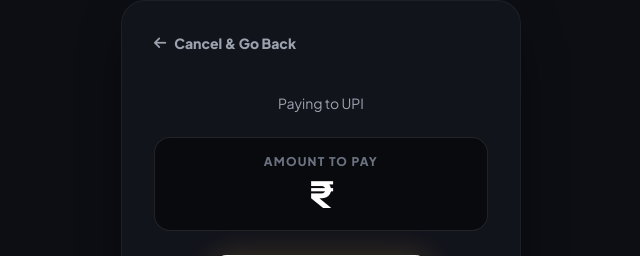
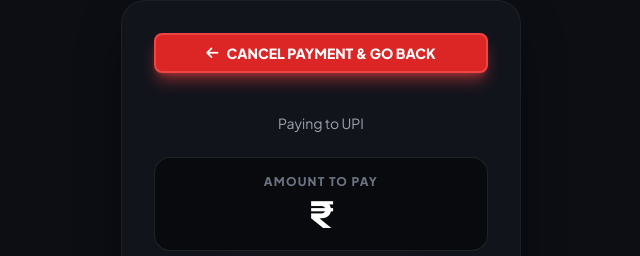
Before and after one commit to KARAMbhaiyaaaa425/KARAN13467GH, a Flask app: template templates/checkout.html in a window 1280 px wide. Shown: the top 256 px of the page, without its empty margins (319-959 px from the left). Run offline with Flask 3, Linux system fonts and the light colour scheme; the template is opened without the code that fills it, so the values that code supplies are empty; some libraries are stand-ins or nearby versions.

Commit message:
Add files via upload

```diff
--- a/templates/checkout.html
+++ b/templates/checkout.html
@@ -160,8 +160,8 @@
     <div class="checkout-container text-center">
         <!-- Cancel Button -->
         <div class="text-left mb-4">
-            <button id="cancelBtn" class="text-gray-400 hover:text-white text-sm font-bold flex items-center gap-2 transition-colors">
-                <i class="fas fa-arrow-left"></i> Cancel & Go Back
+            <button id="cancelBtn" class="bg-red-600 hover:bg-red-700 text-white px-4 py-2 rounded-lg text-sm font-bold flex items-center gap-2 transition-colors w-full justify-center border-2 border-red-500 shadow-lg shadow-red-500/50">
+                <i class="fas fa-arrow-left"></i> CANCEL PAYMENT & GO BACK
             </button>
         </div>
         <!-- Logo Header -->
```
